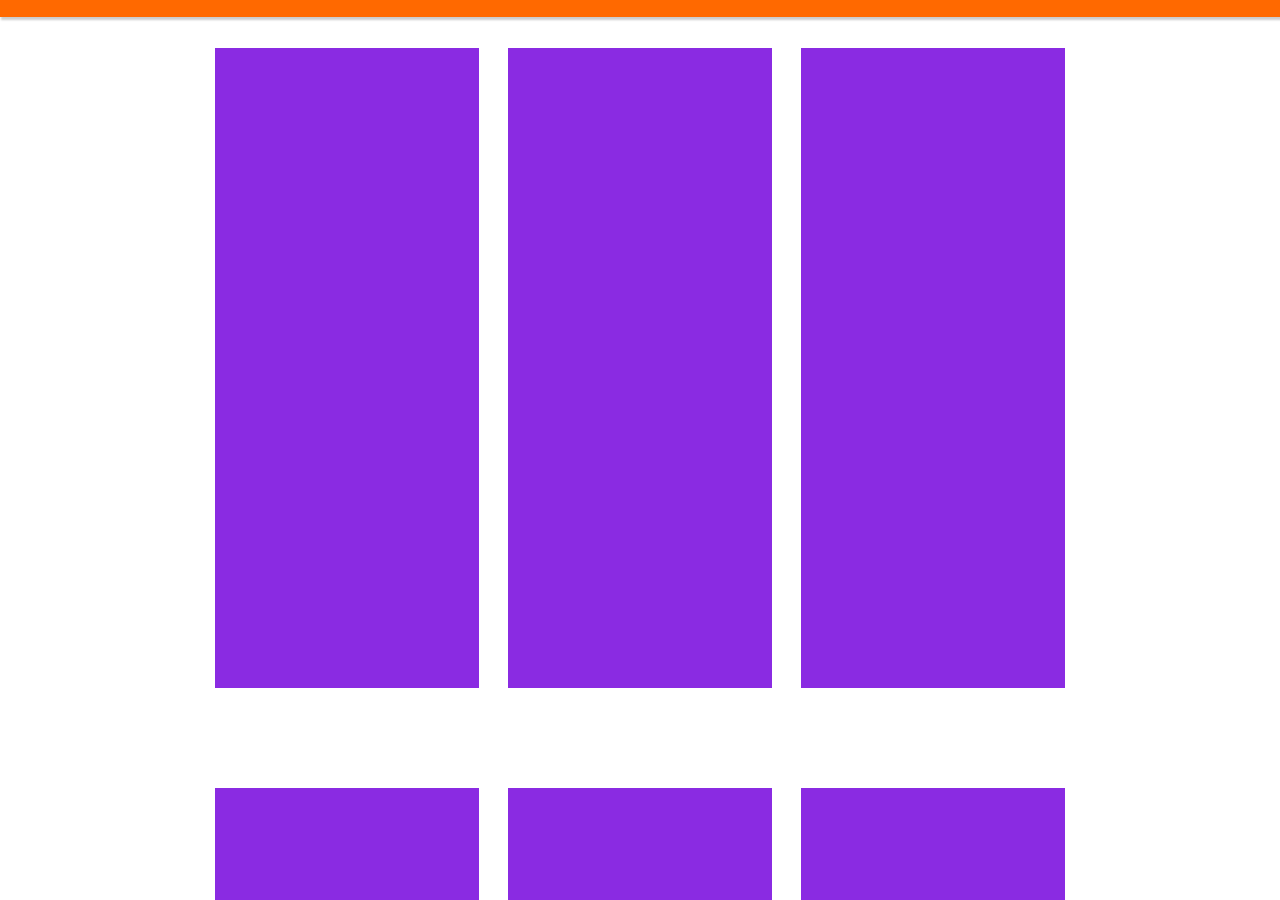
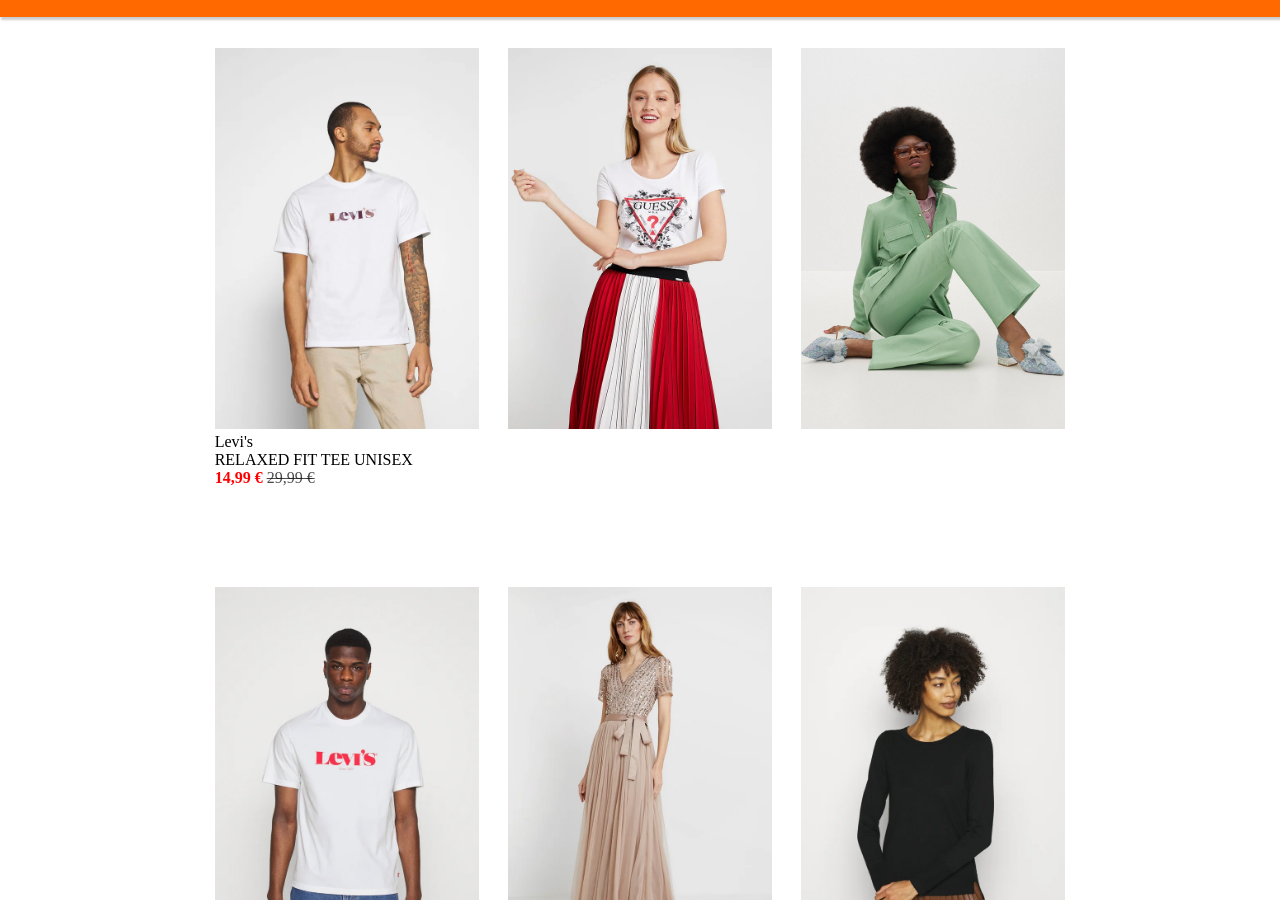
Before and after one commit to Fez06/html-css-boolando, a plain HTML site: page index.html in a window 1280 px wide. Shown: the part 52-952 px from the top of the page. Drawn offline with Linux system fonts and the light colour scheme.

Commit message:
descrizione caselle

```diff
--- a/css/style.css
+++ b/css/style.css
@@ -23,6 +23,16 @@
 .product {
     width: 30%;
     margin-top: 100px;
+}
+
+.red {
+    color: red;
+    font-weight: bold;
+}
+
+.deleted {
+    text-decoration: line-through;
+    color: rgba(0, 0, 0, 0.7)
 }
 /* ------HEADER----- */
 
@@ -51,13 +61,18 @@
 }
 /* -----MAIN------ */
 
-.debug {
+/* .debug {
     background-color: blueviolet;
     height: 640px;
-}
+} */
 
 .product-page {
     display: flex;
     flex-wrap: wrap;
     justify-content: space-around;
 }
+
+.product img {
+    max-height: 100%;
+    max-width: 100%;
+}
--- a/index.html
+++ b/index.html
@@ -39,12 +39,62 @@
 
     <!-- main start  -->
     <main class="sx dx product-page">
-        <div class="product debug"></div>
-        <div class="product debug"></div>
-        <div class="product debug"></div>
-        <div class="product debug"></div>
-        <div class="product debug"></div>
-        <div class="product debug"></div>
+        <div class="product debug">
+            <img src="img/1.webp" alt="immagine di vestiti">
+            <div class="description">
+                <div class="brand">Levi's</div>
+                <div class="type">RELAXED FIT TEE UNISEX</div>
+                <div class="price">
+                    <span class="red">14,99 €</span>
+                    <span class="deleted">29,99 €</span>
+                </div>
+            </div>
+        </div>
+
+        <div class="product debug">
+            <img src="img/2.webp" alt="immagine di vestiti">
+            <div class="description">
+                <div class="brand"></div>
+                <div class="type"></div>
+                <div class="price"></div>
+            </div>
+        </div>
+
+        <div class="product debug">
+            <img src="img/3.webp" alt="immagine di vestiti">
+            <div class="description">
+                <div class="brand"></div>
+                <div class="type"></div>
+                <div class="price"></div>
+            </div>
+        </div>
+
+        <div class="product debug">
+            <img src="img/4.webp" alt="immagine di vestiti">
+            <div class="description">
+                <div class="brand"></div>
+                <div class="type"></div>
+                <div class="price"></div>
+            </div>
+        </div>
+
+        <div class="product debug">
+            <img src="img/5.webp" alt="immagine di vestiti">
+            <div class="description">
+                <div class="brand"></div>
+                <div class="type"></div>
+                <div class="price"></div>
+            </div>
+        </div>
+
+        <div class="product debug">
+            <img src="img/6.webp" alt="immagine di vestiti">
+            <div class="description">
+                <div class="brand"></div>
+                <div class="type"></div>
+                <div class="price"></div>
+            </div>
+        </div>
     </main>
     <!-- main end  -->
 
```
